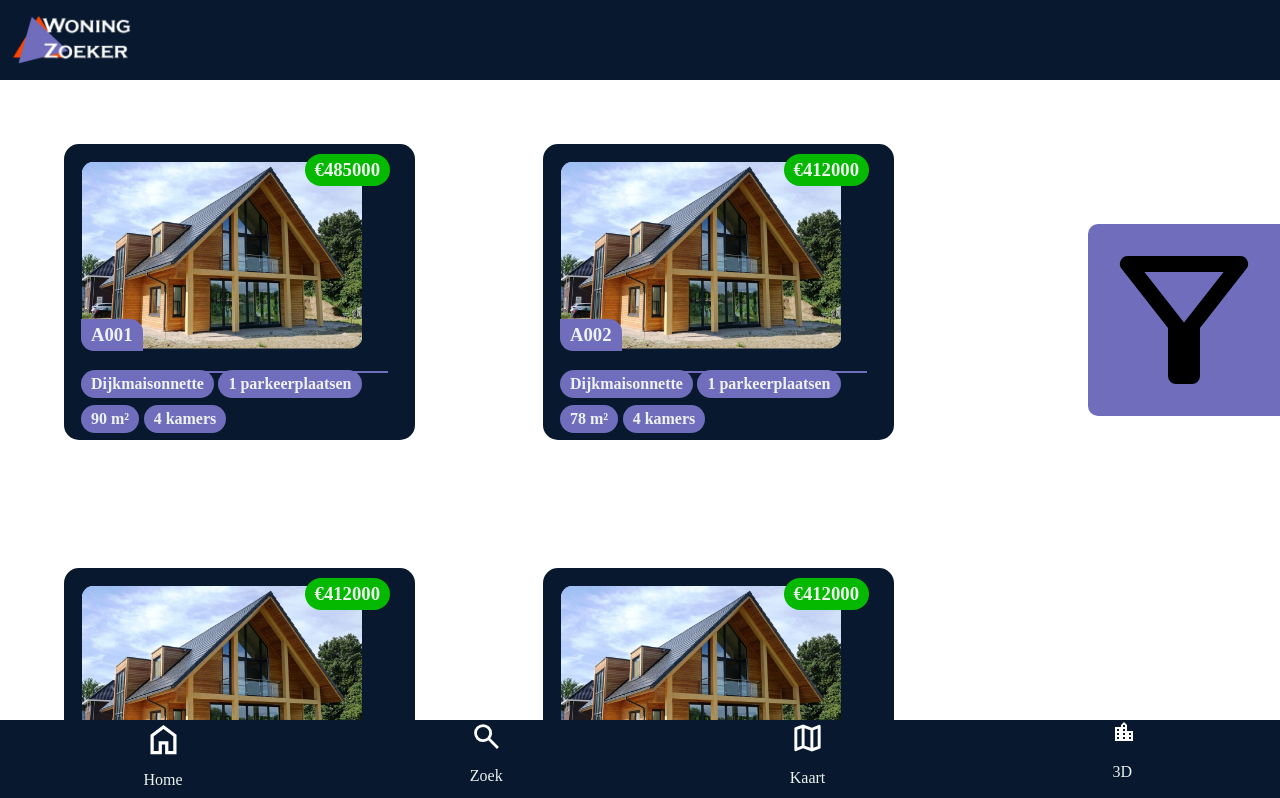
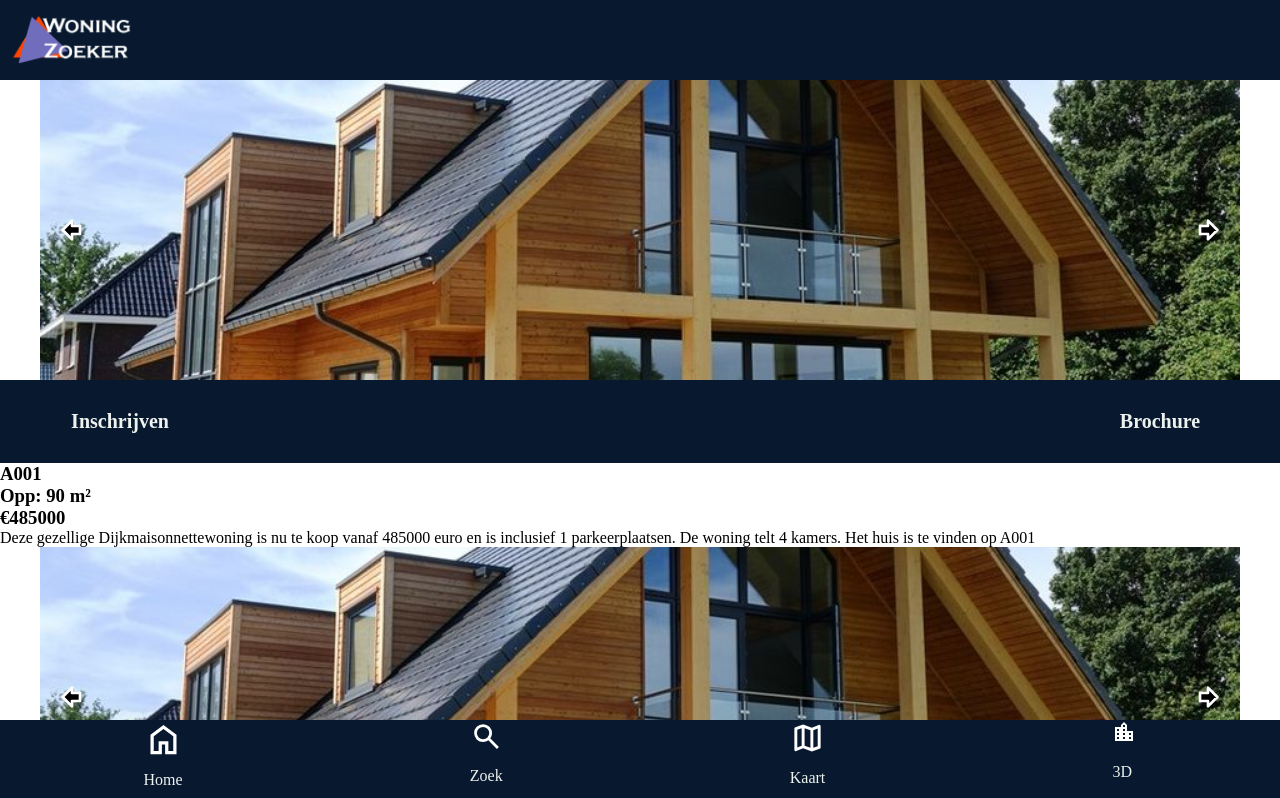
Before and after one commit to tomlommerse/woningzoeker, a React (Create React App) app: page / in a window 1280 px wide. Shown: the top 798 px of the page. Built offline with nearby package versions, Linux system fonts and the light colour scheme.

Commit message:
Dynamische tekst (niet af)

```diff
--- a/src/components/HomePage.jsx
+++ b/src/components/HomePage.jsx
@@ -3,6 +3,7 @@ import React from 'react';
 import HomeCard from './cards/HomeCard';
 import FilterButton from './Woningpagina/filter/FilterButton';
 import jsonData from '../assets/wonen-in-de-kuil.json'; // Import your JSON file
+import Detailpage from './Woningpagina/detailpage';
 
 const HomePage = () => {
 const { plots } = jsonData;
@@ -10,9 +11,12 @@ const { plots } = jsonData;
     return (
     <main>
         {plots.map((plot) => (
+        <Detailpage key={plot.number} home={plot.number} price={plot.price} type={plot.type} parking={plot.parking_count} m2={plot.living_surface} room_count={plot.room_count}/>
+        ))}
+        {/* {plots.map((plot) => (
         <HomeCard key={plot.number} home={plot.number} price={plot.price} type={plot.type} parking={plot.parking_count} m2={plot.living_surface} room_count={plot.room_count}/>
         ))}
-        <FilterButton />
+        <FilterButton /> */}
     </main>
     );
 };
--- a/src/components/Woningpagina/detailpage.jsx
+++ b/src/components/Woningpagina/detailpage.jsx
@@ -11,7 +11,10 @@ import ImageSlider from './ImageSlider.tsx';
 const FOTOS = [Test1, Test2, Test3, Test4, Test5]
 
 
-function detailpage() {
+function detailpage({ home, price, type, parking, m2, room_count }) {
+  const parkingTag = `${parking} parkeerplaatsen`;
+  const m2Tag = `${m2} m²`;
+  const room_countTag = `${room_count} kamers`;
   return (
     <section>
       <div style={{ maxWidth: "1200px", width: "100%", height: "300px", margin: "0 auto"}}>
@@ -20,8 +23,17 @@ function detailpage() {
       <section className='detailcontent'>
       <Button buttonnaam={'Inschrijven'}/>
       <Button buttonnaam={'Brochure'}/>
+      </section>
+      <h3>{home}</h3>
+      <h3>Opp: {m2Tag}</h3>
+      <h3>€{price}</h3>
+      <p>
+        Deze gezellige {type}
+        woning is nu te koop vanaf {price} euro
+        en is inclusief {parkingTag}.
+        De woning telt {room_countTag}. Het huis is te vinden op {home}
+        </p>
 
-      </section>
     </section>
 
 
```
